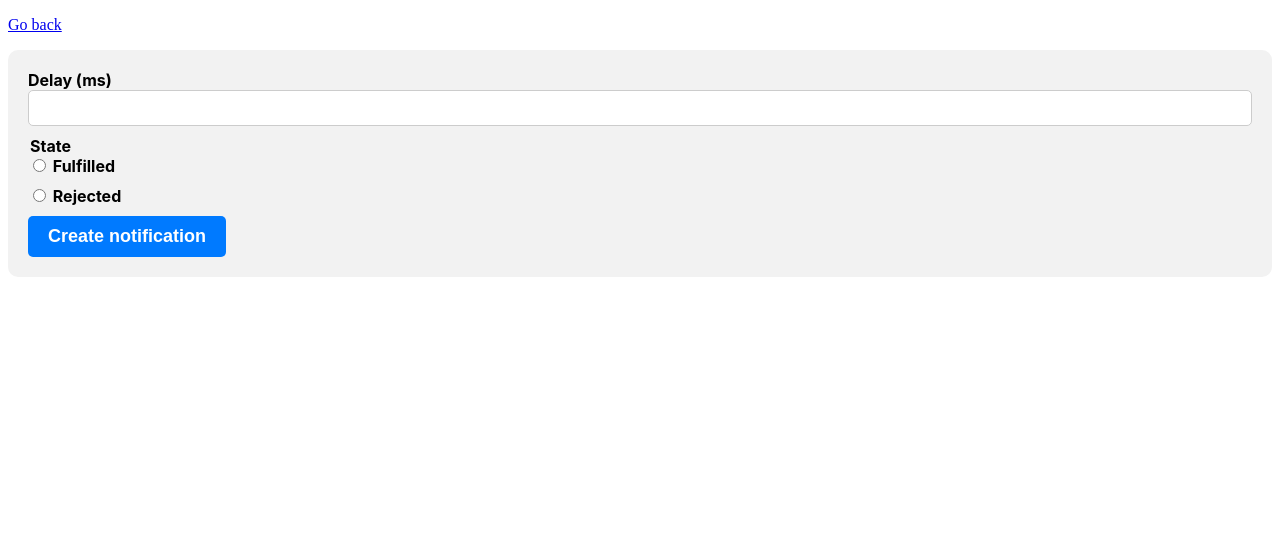
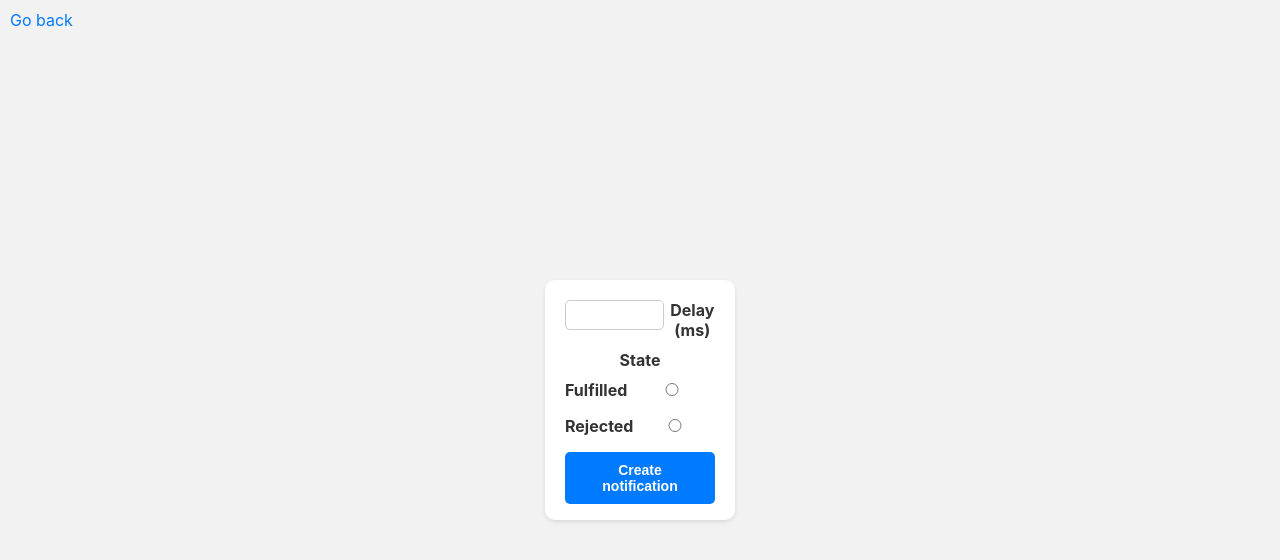
Before and after one commit to KostiantynFirst/goit-js-hw-10, a website built with Vite: page src/2-snackbar.html in a window 1280 px wide. Built offline with nearby package versions, Linux system fonts and the light colour scheme.

Commit message:
add some styles

```diff
--- a/src/2-snackbar.html
+++ b/src/2-snackbar.html
@@ -8,12 +8,16 @@
     <title>Snackbar</title>
 </head>
 <body>
-    <p><a href="index.html">Go back</a></p>
 
+<div class="header">
+    <a href="index.html" class="go-back">Go back</a>
+</div>
+
+    <div class="form-label">
             <form class="form">
                 <label>
-            Delay (ms)
-            <input type="number" name="delay" required />
+                        <span class="label-input">Delay (ms)</span>
+                    <input class="input-delay" type="number" name="delay" required />
                 </label>
 
                 <fieldset>
@@ -30,6 +34,10 @@
 
                 <button type="submit">Create notification</button>
             </form>
+    </div>
+
+
+
 
     <script type="module" src="./js/2-snackbar.js" ></script>
 
--- a/src/css/snackbar.css
+++ b/src/css/snackbar.css
@@ -1,28 +1,67 @@
-.form {
+.header {
+    position: fixed;
+    top: 0;
+    left: 0;
+    padding: 10px;
+}
+
+.go-back {
+    text-decoration: none;
+    color: #007aff;
+}
+
+.go-back:hover {
+    text-decoration: underline;
+    color: #0056b3;
+}
+
+
+
+body {
     font-family: "SF Pro Text", "Helvetica Neue", "Helvetica", Arial, sans-serif;
     background-color: #f2f2f2;
+    margin: 0;
+    padding: 0;
+    display: flex;
+    justify-content: center;
+    align-items: center;
+    height: 100vh;
+}
+
+.form-label {
+    text-align: center;
+}
+
+.form {
+    background-color: #fff;
     padding: 20px;
     border-radius: 10px;
+    box-shadow: 0 2px 4px rgba(0, 0, 0, 0.1);
+    max-width: 150px;
+    width: 160px;
+    height: 200px;
 }
 
 label {
-    display: block;
+    display: flex;
+    flex-direction: row-reverse;
     margin-bottom: 10px;
     font-weight: bold;
-    color: #000;
+    color: #333;
 }
 
 input[type="number"],
 input[type="radio"] {
     padding: 8px;
+    width: 100%;
+    margin-bottom: 10px;
     border: 1px solid #ccc;
     border-radius: 5px;
-    font-size: 16px;
+    font-size: 10px;
 }
 
-input[type="number"] {
-    width: 100%;
-    box-sizing: border-box;
+.label-input {
+    margin-left: 5px;
 }
 
 fieldset {
@@ -33,12 +72,13 @@ fieldset {
 
 legend {
     font-weight: bold;
-    color: #000;
+    color: #333;
+    margin-bottom: 10px;
 }
 
 button[type="submit"] {
     padding: 10px 20px;
-    font-size: 18px;
+    font-size: 14px;
     font-weight: bold;
     background-color: #007aff;
     color: #fff;
@@ -46,8 +86,19 @@ button[type="submit"] {
     border-radius: 5px;
     cursor: pointer;
     transition: background-color 0.3s;
+    width: 100%;
 }
 
 button[type="submit"]:hover {
     background-color: #0056b3;
 }
+
+a {
+    text-decoration: none;
+    color: #007aff;
+}
+
+a:hover {
+    text-decoration: underline;
+    color: #0056b3;
+}
--- a/src/css/timer.css
+++ b/src/css/timer.css
@@ -7,6 +7,23 @@ body {
     justify-content: center;
     align-items: center;
     height: 100vh;
+}
+
+.header {
+    position: fixed;
+    top: 0;
+    left: 0;
+    padding: 10px;
+}
+
+.go-back {
+    text-decoration: none;
+    color: #007aff;
+}
+
+.go-back:hover {
+    text-decoration: underline;
+    color: #0056b3;
 }
 
 .go_home {
```
Also changed, not shown: src/1-timer.html (+3 -1 lines). Lines whose indentation alone changed are shown as unchanged.
